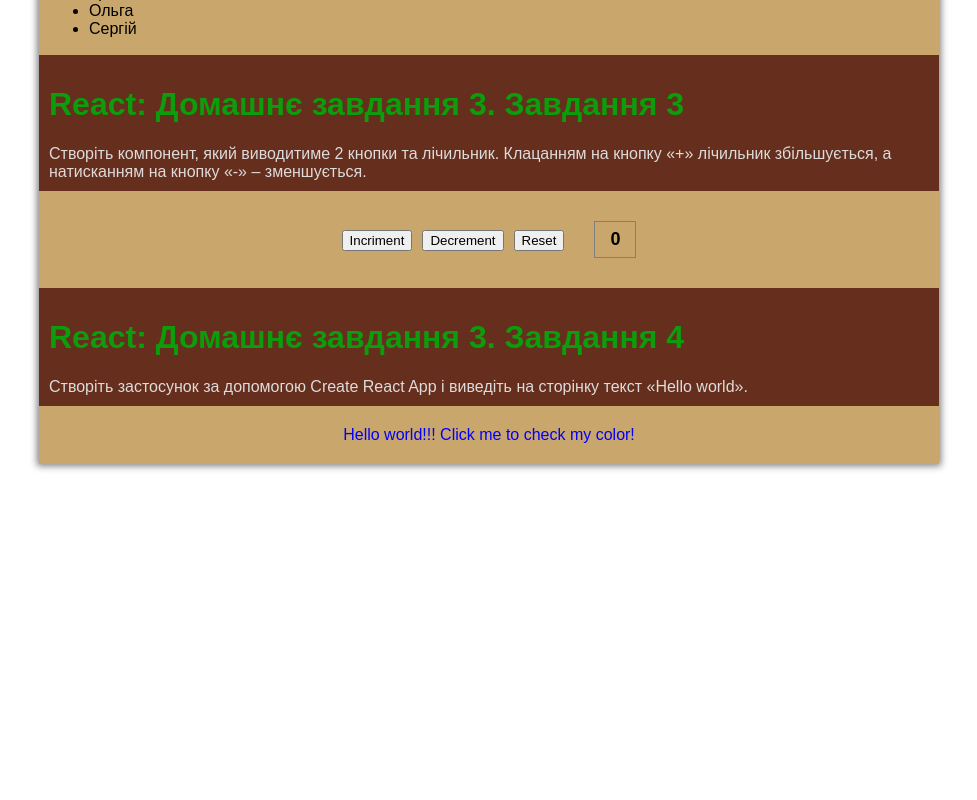
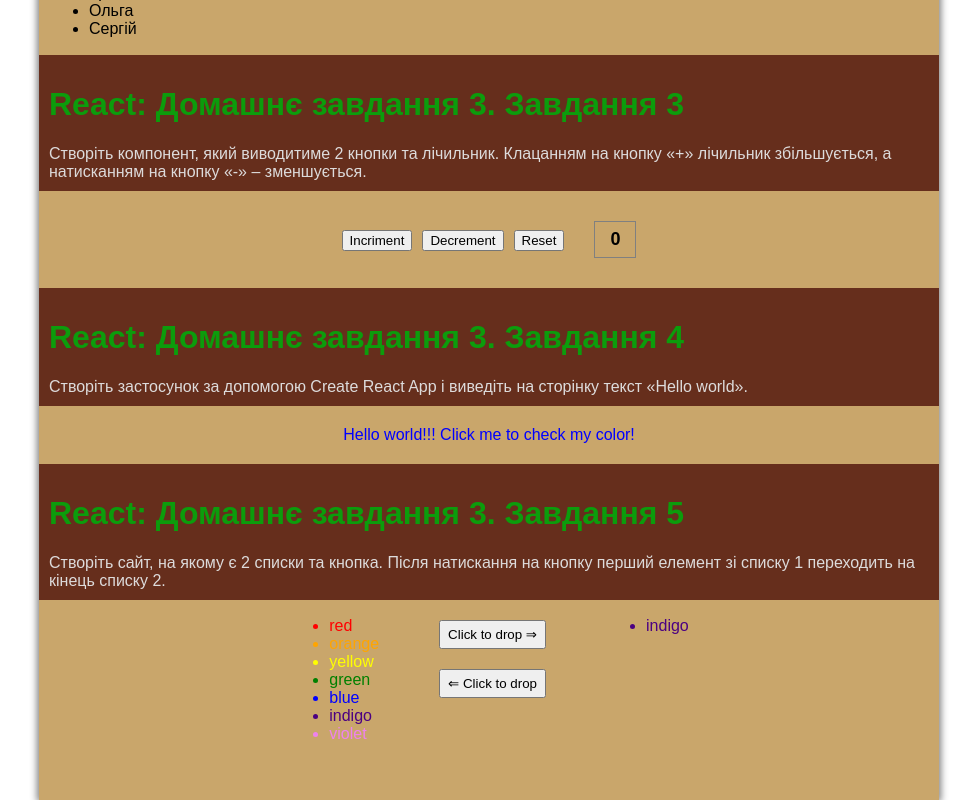
Before and after one commit to SerhiiHats/hw-3-at-react, a React (Create React App) app: page / in a window 1280 px wide. Shown: the part 255-1055 px from the top of the page, without its empty margins (151-1128 px from the left). Before the commit the page ends 800 px from the top, so only its background shows below. Built offline with nearby package versions, Linux system fonts and the light colour scheme.

Commit message:
solution of the task with drop list

```diff
--- a/src/components/App/App.css
+++ b/src/components/App/App.css
@@ -3,4 +3,19 @@
   margin: 50px auto 0 auto;
   font-family: Arial, "Helvetica Neue", Helvetica, sans-serif;
   box-shadow: 0 0 7px 2px gray;
+  background-color: #C9A66B;
 }
+
+.Wrap-lists{
+  display: flex;
+  justify-content: center;
+  align-items: flex-start;
+  min-height: 200px;
+}
+
+.BtnDrop{
+  margin: 20px 50px;
+  padding: 5px 7px;
+  display: block;
+  user-select: none;
+}
--- a/src/components/App/App.js
+++ b/src/components/App/App.js
@@ -4,6 +4,7 @@
 import List from "../List/List";
 import Counter from "../Counter/Counter";
 import HelloWorld from "../HelloWorld/HelloWorld";
+import ListRender from "../ListRender/ListRender";
 
 class App extends Component {
   state = {
@@ -18,6 +19,33 @@
     descriptionTask4: "Створіть сайт, на якому є 2 списки та кнопка. Після натискання на кнопку перший елемент зі списку 1 переходить на кінець списку 2.",
     descriptionTask5: "Створіть компонент, що буде рендерити div, всередині якого є кнопка. Клацанням на div виведіть у консоль «Div clicked», а натисканням на кнопку – «Button clicked». Коли ви натиснете кнопку, то побачите «Button clicked» і «Div clicked», а маєте побачити тільки повідомлення від кнопки. Розв'яжіть цю проблему.",
     arrayNames: ["Анатолій", "Анатолій", "Буревій", "Анатолій", "Вероніка", "Буревій", "Кристина", "Ольга", "Сергій", "Анатолій", "Вероніка", "Сергій"],
+    arrayOfRainbow1: ["red", "orange", "yellow", "green", "blue", "indigo", "violet"],
+    arrayOfRainbow2: ["indigo"],
+  }
+
+  handlerToDropList(flag= false){
+    let newArrayOfRainbow1 = this.state.arrayOfRainbow1.slice(0);
+    let newArrayOfRainbow2 = this.state.arrayOfRainbow2.slice(0);
+
+    if(!flag){
+      if(this.state.arrayOfRainbow1.length === 0){
+        return
+      }
+      const item = newArrayOfRainbow1.shift();
+      newArrayOfRainbow2.push(item);
+
+    } else {
+      if(this.state.arrayOfRainbow2.length === 0){
+        return
+      }
+      const item = newArrayOfRainbow2.shift();
+      newArrayOfRainbow1.push(item);
+    }
+
+    this.setState({
+      arrayOfRainbow1: newArrayOfRainbow1,
+      arrayOfRainbow2: newArrayOfRainbow2,
+    });
   }
 
   render() {
@@ -29,6 +57,15 @@
         <Counter/>
         <Header aboutTask={this.state.aboutTask3} descriptionTask={this.state.descriptionTask3}/>
         <HelloWorld text={"Hello world!!!"}/>
+        <Header aboutTask={this.state.aboutTask4} descriptionTask={this.state.descriptionTask4}/>
+        <div className={"Wrap-lists"}>
+          <ListRender items={this.state.arrayOfRainbow1}/>
+          <div>
+            <button onClick={()=>this.handlerToDropList()} className={"BtnDrop"}>Click to drop ⇒</button>
+            <button onClick={()=>this.handlerToDropList(true)} className={"BtnDrop"}>⇐ Click to drop</button>
+          </div>
+          <ListRender items={this.state.arrayOfRainbow2}/>
+        </div>
       </div>
     );
   }
--- /dev/null
+++ b/src/components/ListRender/ListRender.css
@@ -0,0 +1,4 @@
+.ListRender {
+    padding: 1px 10px;
+    background-color: #C9A66B;
+}
--- /dev/null
+++ b/src/components/ListRender/ListRender.js
@@ -0,0 +1,23 @@
+import {Component} from "react";
+// import {v4 as uuidv4} from 'uuid';
+import "./ListRender.css"
+
+class ListRender extends Component {
+
+  render() {
+    const {items} = this.props;
+
+    const elemLi = items.map((elem, index)=>{
+      return <li style={{color:elem}} className={"item-color-" + index} key={index}>{elem}</li>
+    })
+    return (
+      <div className={"ListRender"}>
+        <ul>
+          {elemLi}
+        </ul>
+      </div>
+    );
+  }
+}
+
+export default ListRender;
```
